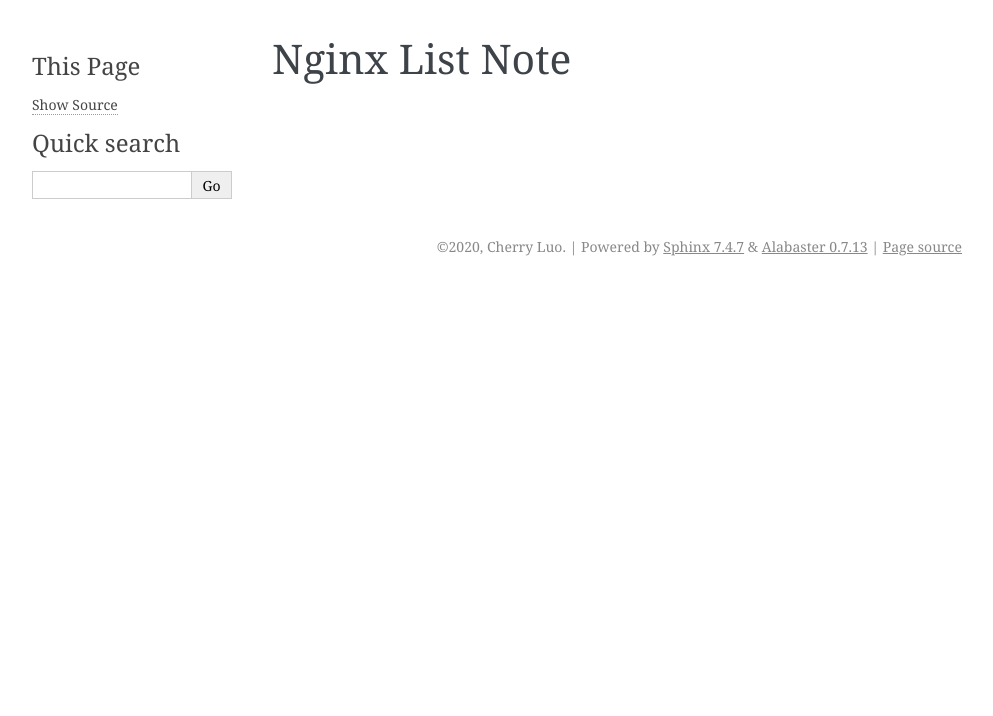
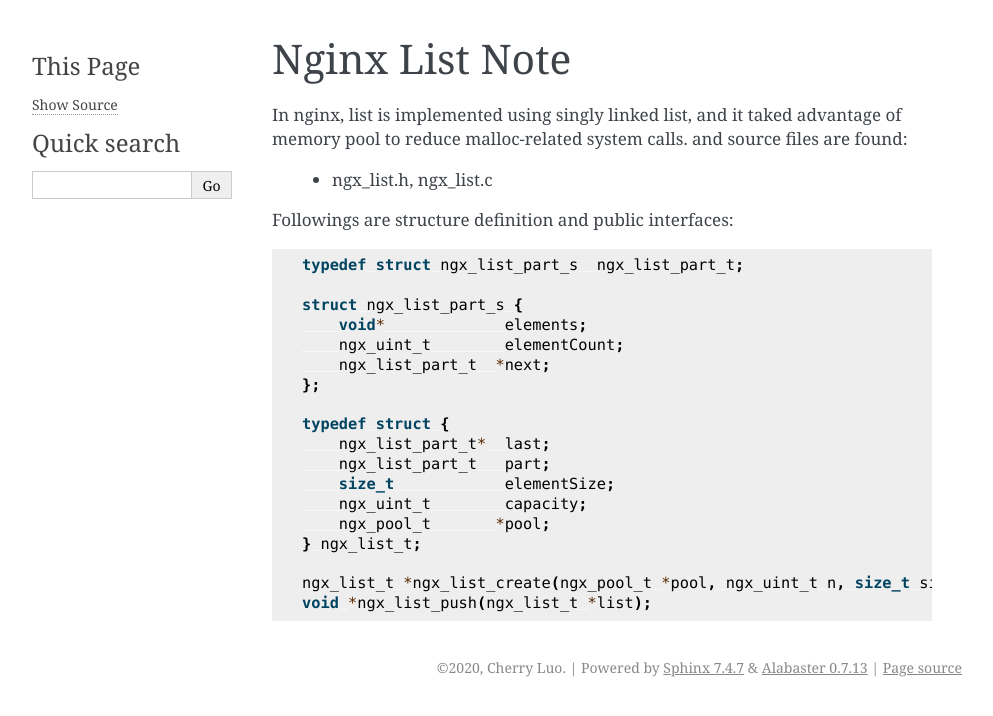
Before and after one commit to cuiyongbo/InsideNginx, a Sphinx documentation site: the page built from docs/source/ngx_list_note.rst, in a window 1280 px wide. Shown: the top 716 px of the page, without its empty margins (148-1141 px from the left). Built offline with Sphinx 7.4.7, drawn with Linux system fonts in a browser that asks for light colours.

Commit message:
reviewed list

```diff
--- a/docs/source/ngx_list_note.rst
+++ b/docs/source/ngx_list_note.rst
@@ -1,3 +1,32 @@
 ***************
 Nginx List Note
 ***************
+
+In nginx, list is implemented using singly linked list,
+and it taked advantage of memory pool to reduce malloc-related
+system calls. and source files are found:
+
+   - ngx_list.h, ngx_list.c
+
+Followings are structure definition and public interfaces:
+
+.. code-block:: c
+
+    typedef struct ngx_list_part_s  ngx_list_part_t;
+
+    struct ngx_list_part_s {
+        void*             elements;
+        ngx_uint_t        elementCount;
+        ngx_list_part_t  *next;
+    };
+
+    typedef struct {
+        ngx_list_part_t*  last;
+        ngx_list_part_t   part;
+        size_t            elementSize;
+        ngx_uint_t        capacity;
+        ngx_pool_t       *pool;
+    } ngx_list_t;
+
+    ngx_list_t *ngx_list_create(ngx_pool_t *pool, ngx_uint_t n, size_t size);
+    void *ngx_list_push(ngx_list_t *list);
--- a/docs/source/todo.rst
+++ b/docs/source/todo.rst
@@ -7,10 +7,11 @@
 TODOs
 =====
 
-#. Review Data Structure: array, linked list (2020-01-15 11:30)
+
 
 Completed
 =========
 
+#. Review Data Structure: array, linked list (2020-01-15 11:30 -- 2020-01-15 18:30)
 #. Review memory pool (2020-01-14 -- 2020-01-15 11:23)
 #. Add documentation backbone (2020-01-14 16:20)
```
Also changed, not shown: 2 other files.
